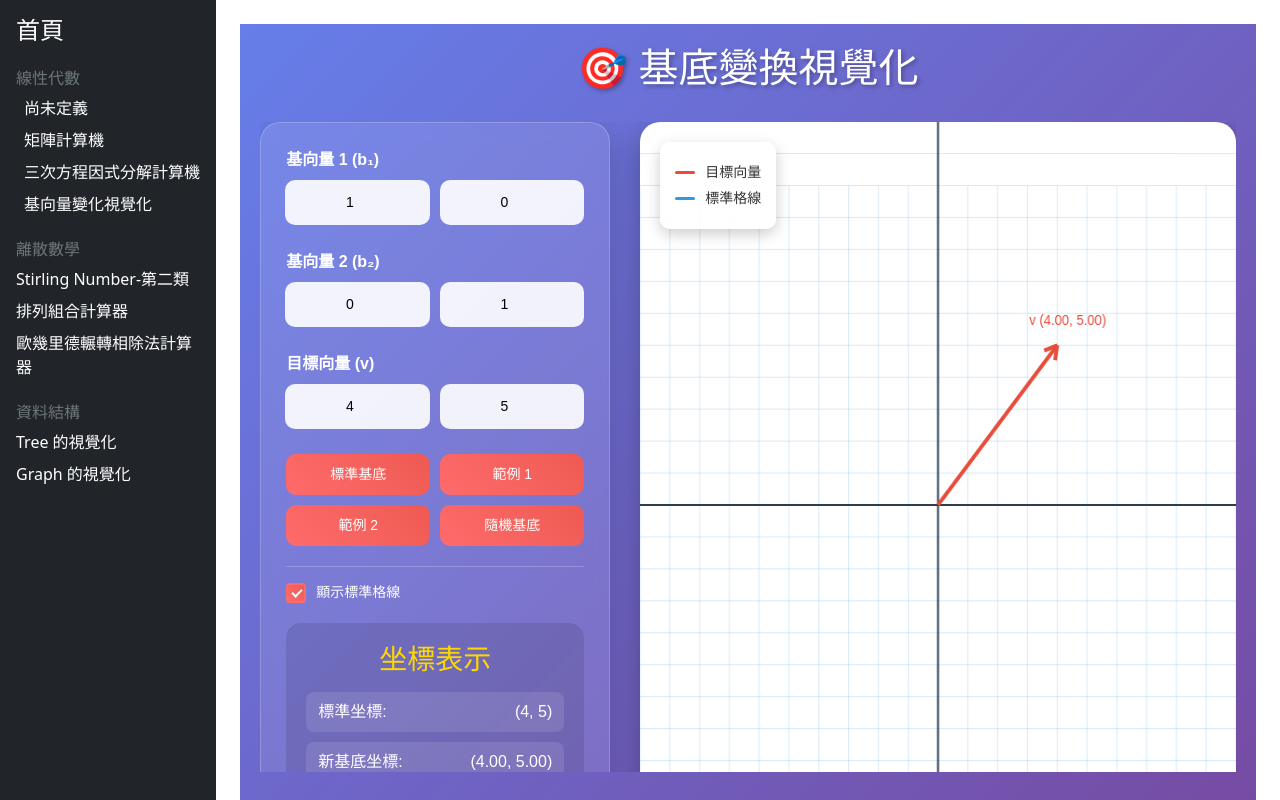
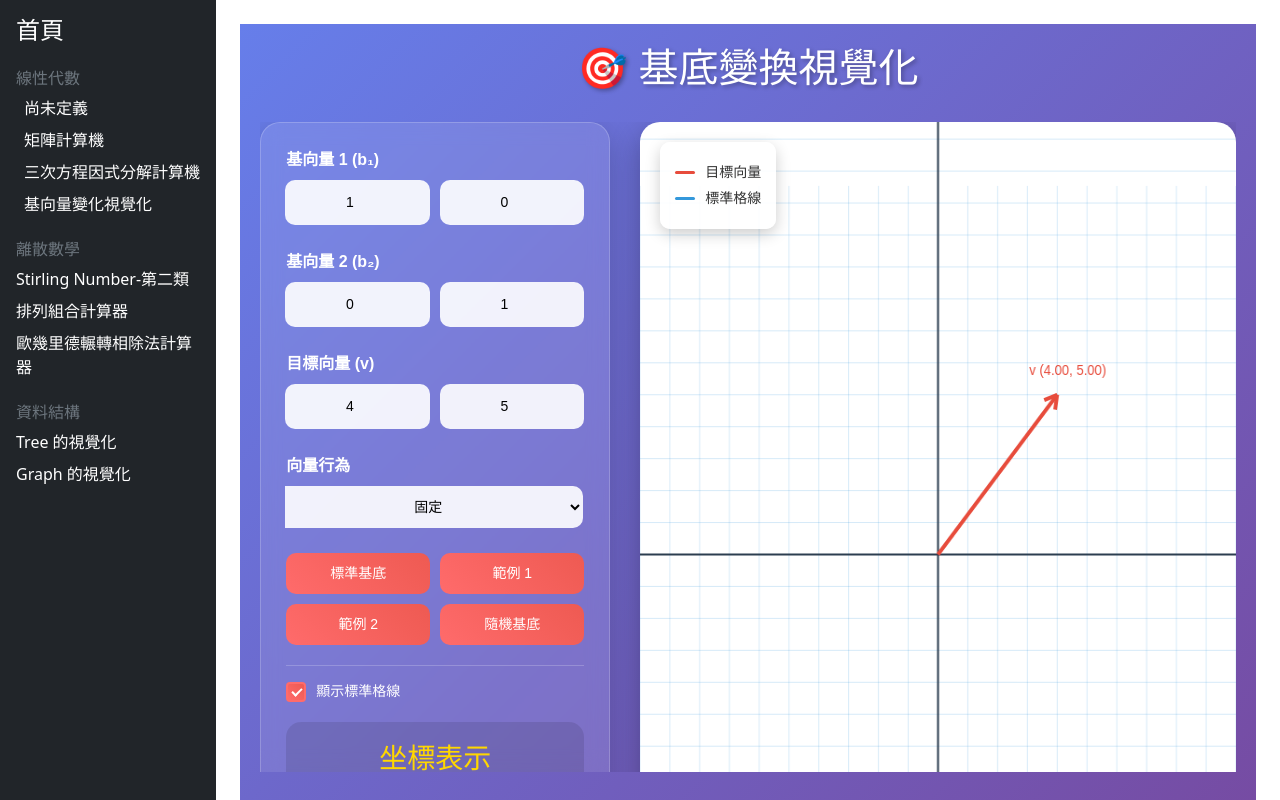
Before and after one commit to Hoxton019030/Math_Calculator, a Vue app: page /linear-algebra/BasicVectorVisual in a window 1280 px wide. Built offline with nearby package versions, Linux system fonts and the light colour scheme.

Commit message:
2025-08-01 commit

```diff
--- a/src/views/LinearAlgebra/BasicVectorVistual.vue
+++ b/src/views/LinearAlgebra/BasicVectorVistual.vue
@@ -62,6 +62,14 @@
               @input="updateVisualization"
             >
           </div>
+        </div>
+
+        <div class="input-group">
+          <label>向量行為</label>
+          <select v-model="vectorBehavior" @change="updateVectorBehavior">
+            <option value="fixed">固定</option>
+            <option value="stretch">拉伸</option>
+          </select>
         </div>
 
         <div class="preset-buttons">
@@ -147,6 +155,8 @@ const basis1 = reactive({ x: 1, y: 0 }) // 標準基底
 const basis2 = reactive({ x: 0, y: 1 }) // 標準基底
 const targetVector = reactive({ x: 4, y: 5 }) // 與圖片匹配
 const showStandardGrid = ref(true)
+const vectorBehavior = ref('fixed') // 新增向量行為選項，預設為固定
+const initialTargetVector = reactive({ x: 4, y: 5 }) // 儲存初始目標向量
 
 const determinant = computed(() => {
   return basis1.x * basis2.y - basis1.y * basis2.x
@@ -444,11 +454,40 @@ const updateVisualization = () => {
   })
 }
 
+const updateVectorBehavior = () => {
+  if (vectorBehavior.value === 'stretch' && isLinearlyIndependent.value) {
+    // 計算新基底下的目標向量，使其在新基底坐標保持與初始值 (c1, c2) 一致
+    const det = determinant.value
+    const c1 = (initialTargetVector.x * basis2.y - initialTargetVector.y * basis2.x) / det
+    const c2 = -(initialTargetVector.x * basis1.y - initialTargetVector.y * basis1.x) / det
+    targetVector.x = c1 * basis1.x + c2 * basis2.x
+    targetVector.y = c1 * basis1.y + c2 * basis2.y
+  } else if (vectorBehavior.value === 'fixed') {
+    // 恢復到初始值
+    targetVector.x = initialTargetVector.x
+    targetVector.y = initialTargetVector.y
+  }
+  updateVisualization()
+}
+
+// 監聽基底向量變化，實時更新目標向量
+watch([basis1, basis2], () => {
+  if (vectorBehavior.value === 'stretch' && isLinearlyIndependent.value) {
+    const det = determinant.value
+    const c1 = (initialTargetVector.x * basis2.y - initialTargetVector.y * basis2.x) / det
+    const c2 = -(initialTargetVector.x * basis1.y - initialTargetVector.y * basis1.x) / det
+    targetVector.x = c1 * basis1.x + c2 * basis2.x
+    targetVector.y = c1 * basis1.y + c2 * basis2.y
+    updateVisualization()
+  }
+}, { deep: true })
+
 const setStandardBasis = () => {
   basis1.x = 1
   basis1.y = 0
   basis2.x = 0
   basis2.y = 1
+  updateVectorBehavior()
 }
 
 const setExample1 = () => {
@@ -458,6 +497,9 @@ const setExample1 = () => {
   basis2.y = -2
   targetVector.x = -7
   targetVector.y = 4
+  initialTargetVector.x = -7
+  initialTargetVector.y = 4
+  updateVectorBehavior()
 }
 
 const setExample2 = () => {
@@ -467,6 +509,9 @@ const setExample2 = () => {
   basis2.y = 3
   targetVector.x = 5
   targetVector.y = -2
+  initialTargetVector.x = 5
+  initialTargetVector.y = -2
+  updateVectorBehavior()
 }
 
 const randomBasis = () => {
@@ -474,9 +519,10 @@ const randomBasis = () => {
   basis1.y = parseFloat((Math.random() * 6 - 3).toFixed(1))
   basis2.x = parseFloat((Math.random() * 6 - 3).toFixed(1))
   basis2.y = parseFloat((Math.random() * 6 - 3).toFixed(1))
+  updateVectorBehavior()
 }
 
-watch([basis1, basis2, targetVector, showStandardGrid], () => {
+watch([targetVector, showStandardGrid], () => {
   updateVisualization()
 }, { deep: true })
 
@@ -572,7 +618,7 @@ canvas {
   gap: 10px;
 }
 
-input[type="number"] {
+input[type="number"], select {
   width: 100%;
   padding: 12px;
   border: none;
@@ -583,7 +629,7 @@ input[type="number"] {
   transition: all 0.3s ease;
 }
 
-input[type="number"]:focus {
+input[type="number"]:focus, select:focus {
   outline: none;
   background: white;
   box-shadow: 0 0 20px rgba(255,255,255,0.3);
```
